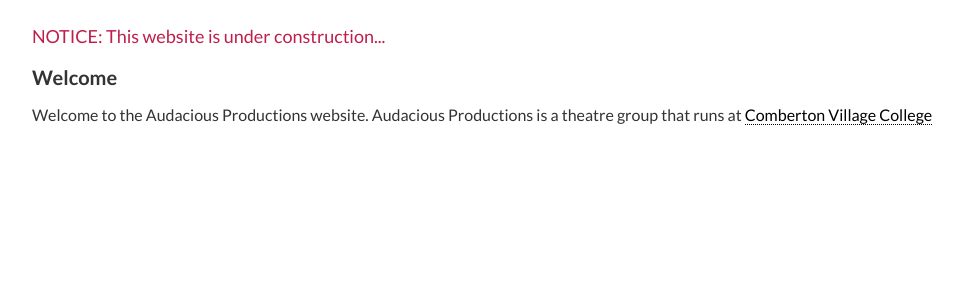
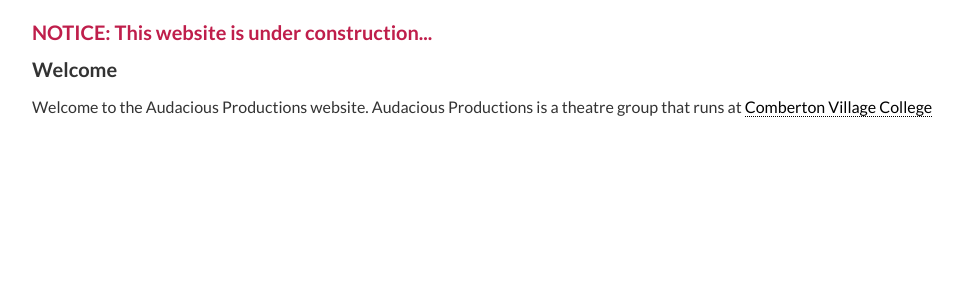
Before and after one commit to liamtclark/Audacious, a PHP site: page / in a window 1280 px wide. Shown: the part 122-422 px from the top of the page, without its empty margins (138-1101 px from the left). Run offline with PHP 8.4, Linux system fonts and the light colour scheme.

Commit message:
Convert alert to H2
Makes more sense for SEO

```diff
--- a/index.php
+++ b/index.php
@@ -21,10 +21,10 @@
 					<a href="#">Contact</a>
 				</nav>
 			</header>
-			<div class="important">
-				NOTICE: This website is under construction...
-			</div>
 			<section>
+				<h2 class="important">
+					NOTICE: This website is under construction...
+				</h2>
 				<h2>Welcome</h2>
 				<p>Welcome to the Audacious Productions website. Audacious Productions is a theatre group that runs at <a href="//www.combertonvc.org/">Comberton Village College</a></p>
 		</div>
--- a/site/global.css
+++ b/site/global.css
@@ -28,4 +28,4 @@ section { padding: 0 10px; }
 section a { color: black; text-decoration: none; border-bottom: 1px dotted black; }
 section a:hover { border-bottom: 1px solid black; }
 
-.important { color: #BF1E4B; padding: 10px; font-size: 18px; -webkit-border-radius: 10px; -moz-border-radius: 10px; -ms-border-radius: 10px; -o-border-radius: 10px; border-radius: 10px; }
+.important { color: #BF1E4B; padding: 5px 0; }
--- a/site/global.scss
+++ b/site/global.scss
@@ -80,9 +80,7 @@ section {
 
 .important {
 	color:#BF1E4B;
-	padding: 10px;
-	font-size: 18px;
-	@include border-radius(10px);
+	padding: 5px 0;
 }
 
 // None of this is needed:
```
